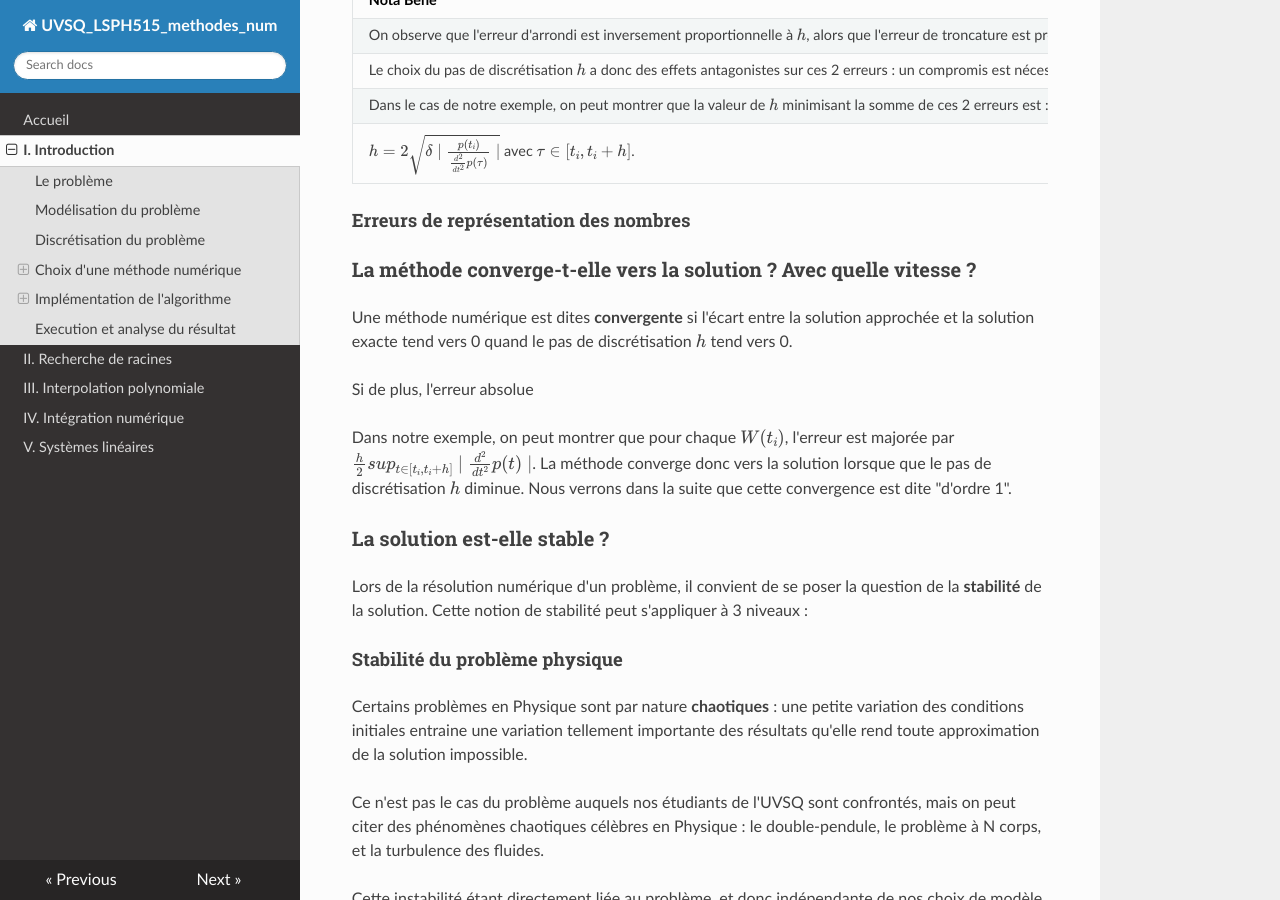
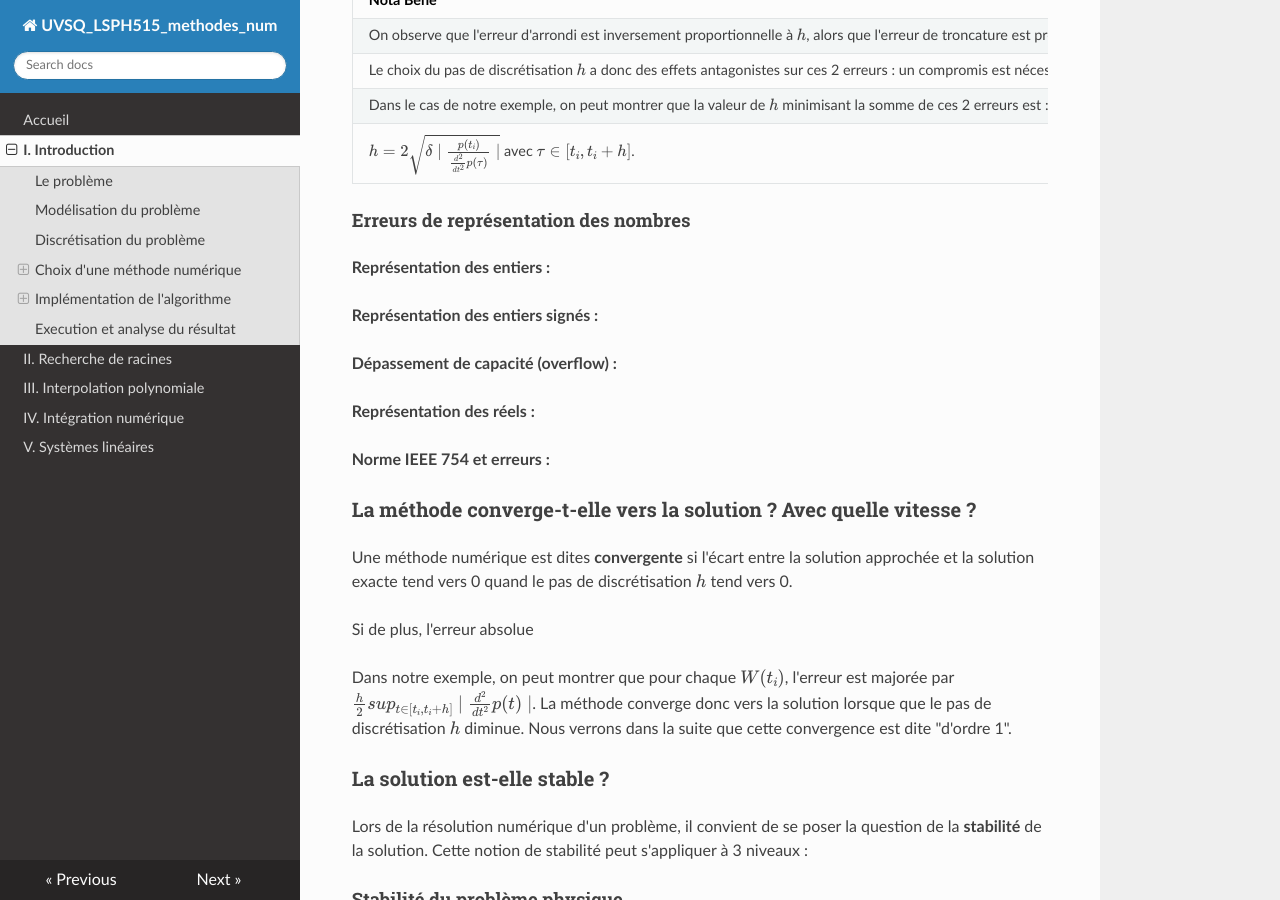
Before and after one commit to NicOudart/UVSQ_LSPH515_methodes_num, an MkDocs documentation site: the page built from docs/Chap1_Introduction.md, in a window 1280 px wide and 900 px high, scrolled down 4322 px. Built offline with MkDocs 1.6.1, drawn with Linux system fonts in a browser that asks for light colours; nearby versions of some CDN libraries.

Commit message:
-Minor update of Chapter 1.

```diff
--- a/docs/Chap1_Introduction.md
+++ b/docs/Chap1_Introduction.md
@@ -155,7 +155,15 @@ On remarque que l'erreur d'arrondi sur $f(t_i)$ a été propagée par les diffé
 
 #### Erreurs de représentation des nombres
 
+**Représentation des entiers :**
 
+**Représentation des entiers signés :**
+
+**Dépassement de capacité (overflow) :**
+
+**Représentation des réels :**
+
+**Norme IEEE 754 et erreurs :**
 
 ### La méthode **converge**-t-elle vers la solution ? Avec quelle vitesse ?
 
```
